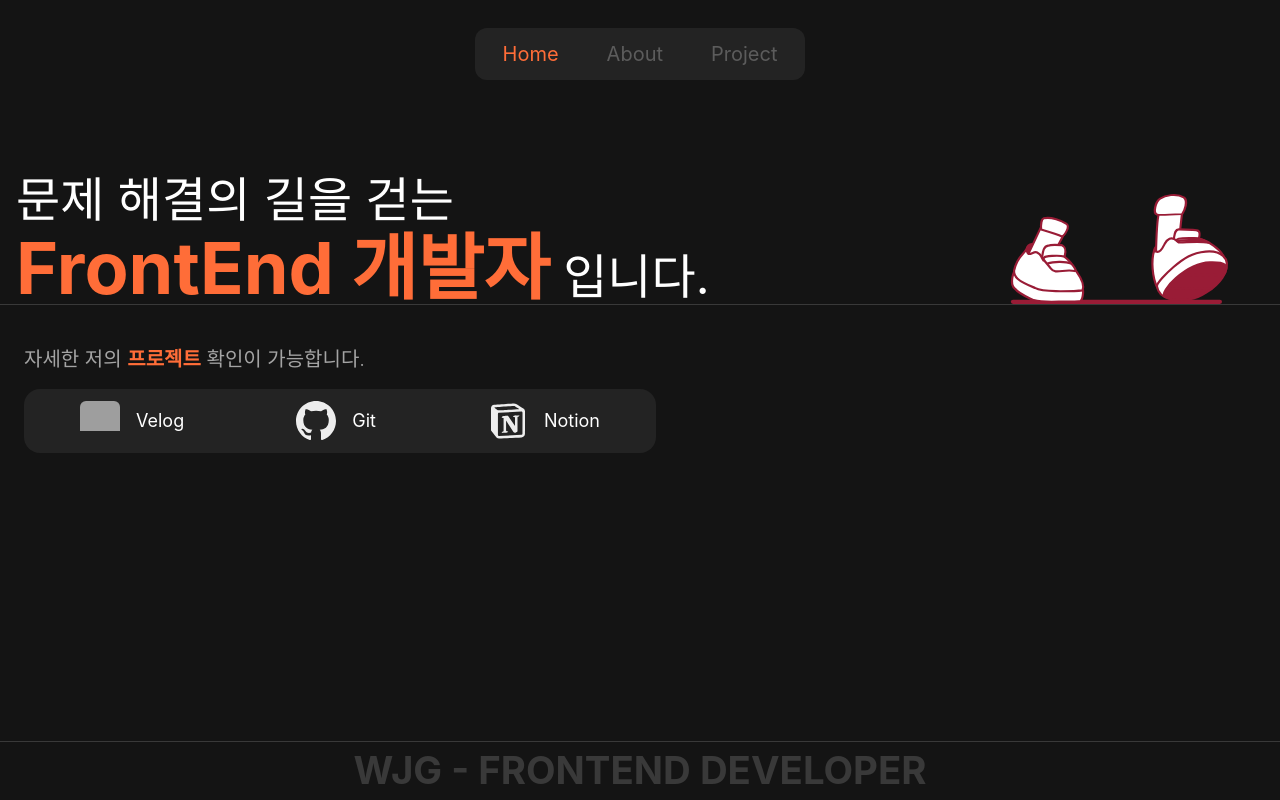
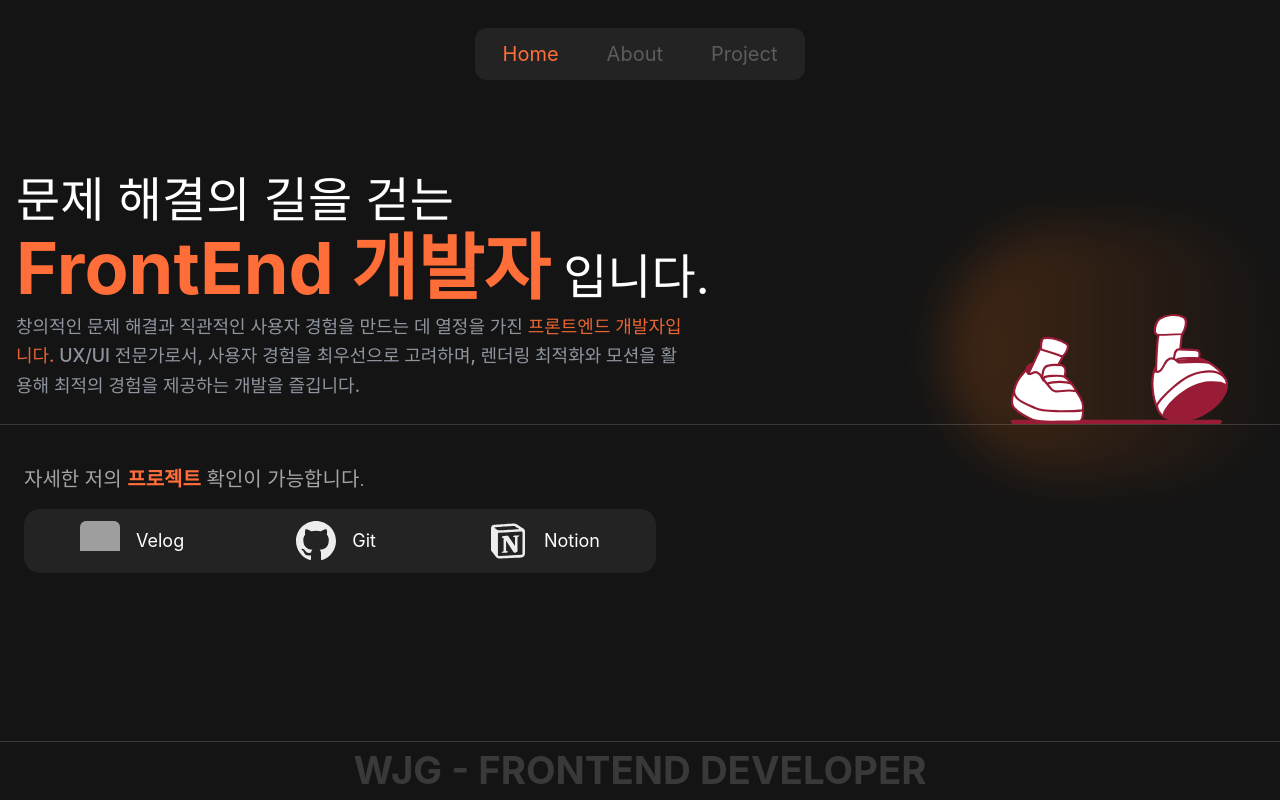
Before and after one commit to dnwnsrb11/WJG-my-portfolio, a Next.js app: page / in a window 1280 px wide. Built offline with nearby package versions, Linux system fonts and the light colour scheme; grey boxes are pictures that could not be loaded.

Commit message:
design:메인 타이틀 수정

```diff
--- a/src/app/page.tsx
+++ b/src/app/page.tsx
@@ -2,7 +2,10 @@ import { ProjectNav } from "@/components/main/projectNav";
 
 import dynamic from "next/dynamic";
 const WalkAnimation = dynamic(
-  () => import("@/components/main/walkAnimation").then(mod => ({ default: mod.WalkAnimation })),
+  () =>
+    import("@/components/main/walkAnimation").then((mod) => ({
+      default: mod.WalkAnimation,
+    })),
   { ssr: false }
 );
 
@@ -12,7 +15,7 @@ export default function Home() {
       <section className="w-full flex gap-2 items-end relative">
         <article className="flex flex-col pt-20 w-full mx-4">
           <div className="text-5xl flex flex-col gap-2">
-            <h1>문제 해결의 길을 걷는</h1>
+            <h1 className="font-thin">문제 해결의 길을 걷는</h1>
             <h1>
               <span className="text-title text-7xl font-bold">
                 FrontEnd 개발자
@@ -20,9 +23,20 @@ export default function Home() {
               입니다.
             </h1>
           </div>
+          <p className="text-gray-400 max-w-2xl mt-2 mb-6 text-lg font-medium leading-relaxed opacity-90">
+            창의적인 문제 해결과 직관적인 사용자 경험을 만드는 데 열정을 가진
+            <span className="text-title"> 프론트엔드 개발자입니다.</span> UX/UI
+            전문가로서, 사용자 경험을 최우선으로 고려하며, 렌더링 최적화와
+            모션을 활용해 최적의 경험을 제공하는 개발을 즐깁니다.
+          </p>
         </article>
-        <div className="absolute right-0 -bottom-9">
-          <WalkAnimation width={320} height={220} />
+        <div
+          className={`absolute right-0 -bottom-9 transition-all duration-1000 delay-300 transform`}
+        >
+          <div className="relative">
+            <div className="absolute -inset-4 bg-gradient-to-r from-orange-500 to-[#FF6D38 / 30] rounded-full opacity-20 blur-xl"></div>
+            <WalkAnimation width={320} height={220} />
+          </div>
         </div>
       </section>
       <hr className="w-full border-stroke mb-10" />
```
